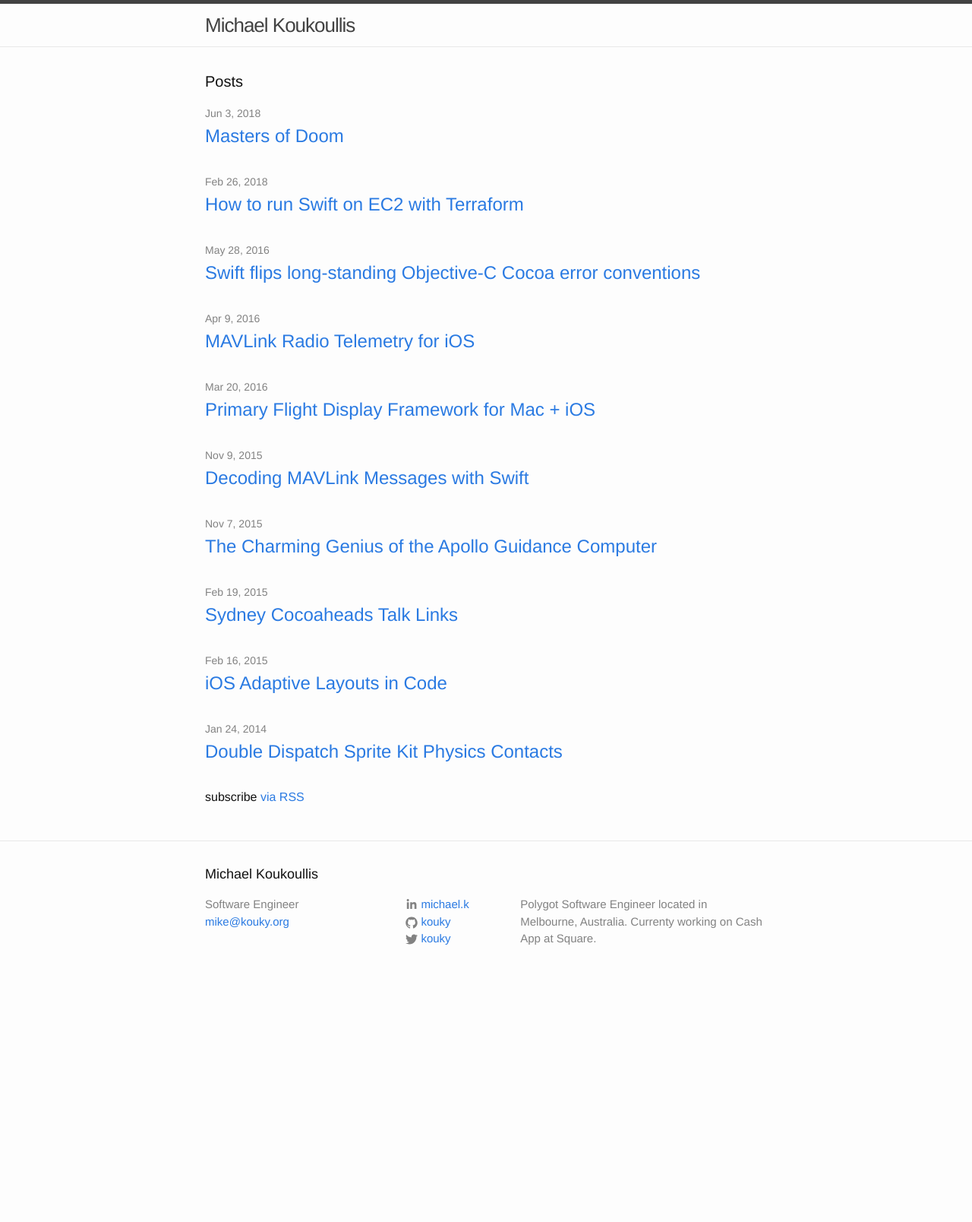
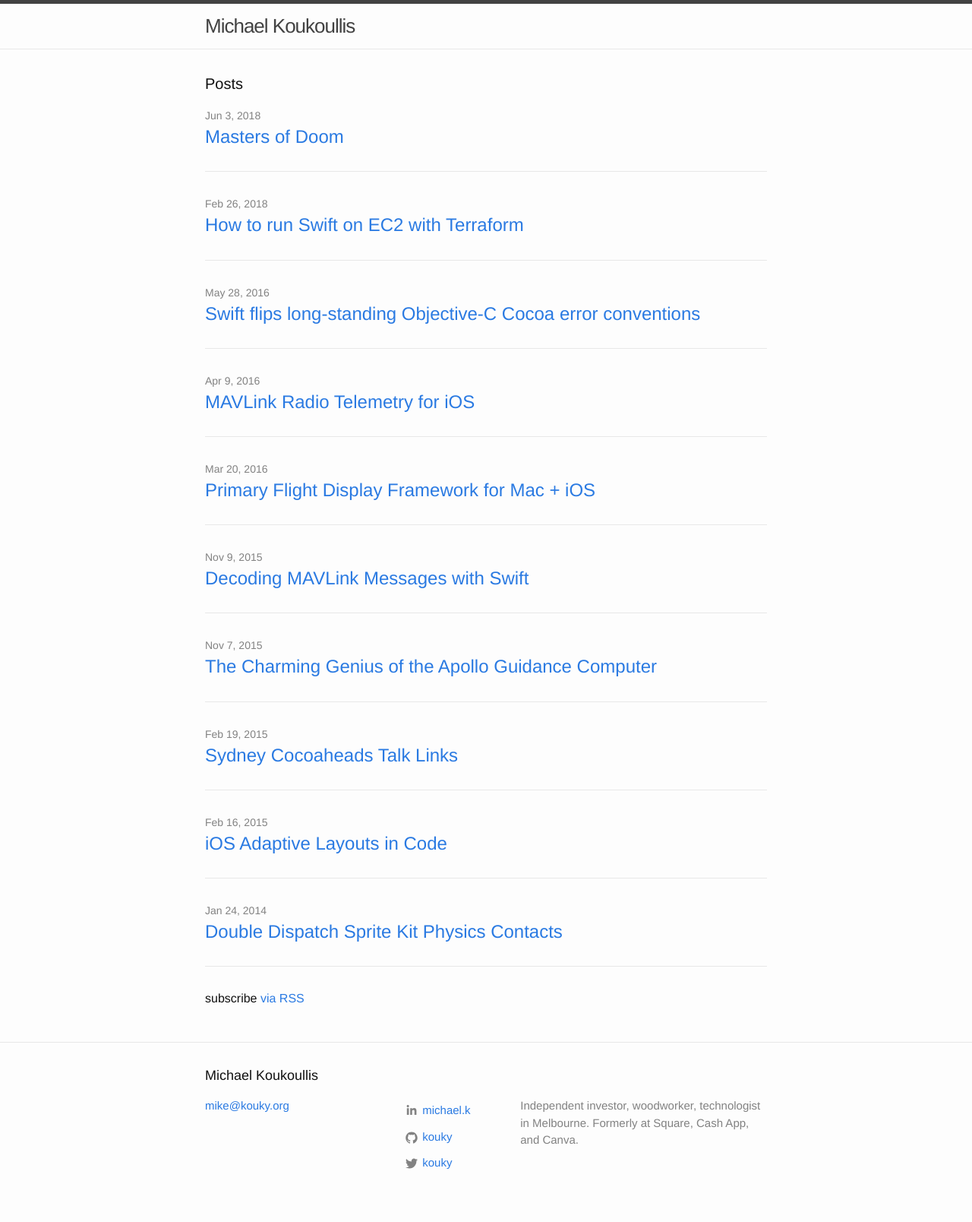
Before and after one commit to kouky/kouky.github.io, a Jekyll site: the page built from index.html, in a window 1280 px wide. Shown: the whole page at 76% size. Built offline with Jekyll 4.4.1, drawn with Linux system fonts in a browser that asks for light colours; before the commit the page ends 1307 px from its top, so only the background shows below that.

Commit message:
Refresh site setup, bio, and mobile styling

```diff
--- a/Gemfile
+++ b/Gemfile
@@ -1,2 +1,2 @@
 source 'https://rubygems.org'
-gem 'github-pages'
+gem 'github-pages', '~> 232'
--- a/_config.yml
+++ b/_config.yml
@@ -1,9 +1,8 @@
 # Site settings
 title: Michael Koukoullis
-role:  Software Engineer
 email: mike@kouky.org
 description: > # this means to ignore newlines until "baseurl:"
-  Polygot Software Engineer located in Melbourne, Australia. Currenty working on Cash App at Square.
+  Independent investor, woodworker, technologist in Melbourne. Formerly at Square, Cash App, and Canva.
 baseurl: "" # the subpath of your site, e.g. /blog/
 url: "http://kouky.org" # the base hostname & protocol for your site
 twitter_username: kouky
--- a/_includes/footer.html
+++ b/_includes/footer.html
@@ -7,7 +7,6 @@
     <div class="footer-col-wrapper">
       <div class="footer-col  footer-col-1">
         <ul class="contact-list">
-          <li>{{ site.role }}</li>
           <li><a href="mailto:{{ site.email }}">{{ site.email }}</a></li>
         </ul>
       </div>
--- a/_includes/head.html
+++ b/_includes/head.html
@@ -1,6 +1,6 @@
 <head>
     <meta charset="utf-8">
-    <meta name="viewport" content="width=device-width initial-scale=1" />
+    <meta name="viewport" content="width=device-width, initial-scale=1" />
     <meta http-equiv="X-UA-Compatible" content="IE=edge">
 
     <title>{% if page.title %}{{ page.title }}{% else %}{{ site.title }}{% endif %}</title>
--- a/_includes/header.html
+++ b/_includes/header.html
@@ -4,23 +4,16 @@
 
     <a class="site-title" href="{{ site.baseurl }}/">{{ site.title }}</a>
 
+    {% assign nav_pages = site.pages | where_exp: "item", "item.title" %}
+    {% if nav_pages.size > 0 %}
     <nav class="site-nav">
-      <a href="#" class="menu-icon">
-        <svg viewBox="0 0 18 15">
-          <path fill="#424242" d="M18,1.484c0,0.82-0.665,1.484-1.484,1.484H1.484C0.665,2.969,0,2.304,0,1.484l0,0C0,0.665,0.665,0,1.484,0 h15.031C17.335,0,18,0.665,18,1.484L18,1.484z"/>
-          <path fill="#424242" d="M18,7.516C18,8.335,17.335,9,16.516,9H1.484C0.665,9,0,8.335,0,7.516l0,0c0-0.82,0.665-1.484,1.484-1.484 h15.031C17.335,6.031,18,6.696,18,7.516L18,7.516z"/>
-          <path fill="#424242" d="M18,13.516C18,14.335,17.335,15,16.516,15H1.484C0.665,15,0,14.335,0,13.516l0,0 c0-0.82,0.665-1.484,1.484-1.484h15.031C17.335,12.031,18,12.696,18,13.516L18,13.516z"/>
-        </svg>
-      </a>
-
-      <div class="trigger">
-        {% for page in site.pages %}
-          {% if page.title %}
+      <div class="page-links">
+        {% for page in nav_pages %}
           <a class="page-link" href="{{ page.url | prepend: site.baseurl }}">{{ page.title }}</a>
-          {% endif %}
         {% endfor %}
       </div>
     </nav>
+    {% endif %}
 
   </div>
 
--- a/_sass/_base.scss
+++ b/_sass/_base.scss
@@ -92,6 +92,7 @@ h1, h2, h3, h4, h5, h6 {
  */
 a {
     color: $brand-color;
+    text-underline-offset: 0.14em;
     text-decoration: none;
 
     &:visited {
@@ -140,6 +141,7 @@ code {
 pre {
     padding: 8px 12px;
     overflow-x: scroll;
+    -webkit-overflow-scrolling: touch;
 
     > code {
         border: 0;
--- a/_sass/_layout.scss
+++ b/_sass/_layout.scss
@@ -6,16 +6,21 @@
     border-bottom: 1px solid $grey-color-light;
     min-height: 56px;
 
-    // Positioning context for the mobile navigation icon
-    position: relative;
+    .wrapper {
+        display: flex;
+        align-items: center;
+        justify-content: space-between;
+        gap: 20px;
+        padding-top: 14px;
+        padding-bottom: 14px;
+    }
 }
 
 .site-title {
     font-size: 26px;
-    line-height: 56px;
+    line-height: 1.2;
     letter-spacing: -1px;
     margin-bottom: 0;
-    float: left;
 
     &,
     &:visited {
@@ -24,65 +29,44 @@
 }
 
 .site-nav {
-    float: right;
-    line-height: 56px;
+    margin-left: auto;
 
-    .menu-icon {
-        display: none;
+    .page-links {
+        display: flex;
+        flex-wrap: wrap;
+        justify-content: flex-end;
+        gap: 10px;
     }
 
     .page-link {
         color: $text-color;
-        line-height: $base-line-height;
+        display: inline-block;
+        line-height: 1.2;
+        padding: 10px 14px;
+        border: 1px solid $grey-color-light;
+        border-radius: 999px;
+        text-decoration: none;
+    }
 
-        // Gaps between nav items, but not on the first one
-        &:not(:first-child) {
-            margin-left: 20px;
-        }
+    .page-link:hover {
+        background-color: $grey-color-light;
+        text-decoration: none;
     }
 
     @include media-query($on-palm) {
-        position: absolute;
-        top: 9px;
-        right: 30px;
-        background-color: $background-color;
-        border: 1px solid $grey-color-light;
-        border-radius: 5px;
-        text-align: right;
+        width: 100%;
+        margin-left: 0;
 
-        .menu-icon {
-            display: block;
-            float: right;
-            width: 36px;
-            height: 26px;
-            line-height: 0;
-            padding-top: 10px;
-            text-align: center;
+        .page-links {
+            justify-content: flex-start;
+        }
+    }
+}
 
-            > svg {
-                width: 18px;
-                height: 15px;
-
-                path {
-                    fill: $grey-color-dark;
-                }
-            }
-        }
-
-        .trigger {
-            clear: both;
-            display: none;
-        }
-
-        &:hover .trigger {
-            display: block;
-            padding-bottom: 5px;
-        }
-
-        .page-link {
-            display: block;
-            padding: 5px 10px;
-        }
+@include media-query($on-palm) {
+    .site-header .wrapper {
+        align-items: flex-start;
+        flex-direction: column;
     }
 }
 
@@ -175,6 +159,8 @@
 
     > li {
         margin-bottom: $spacing-unit;
+        padding-bottom: $spacing-unit / 2;
+        border-bottom: 1px solid $grey-color-light;
     }
 }
 
@@ -186,6 +172,7 @@
 .post-link {
     display: block;
     font-size: 24px;
+    line-height: 1.3;
 }
 
 
@@ -234,3 +221,10 @@
         }
     }
 }
+
+.social-media-list a {
+    align-items: center;
+    display: inline-flex;
+    gap: 6px;
+    padding: 6px 0;
+}
```
Also changed, not shown: Gemfile.lock, README.md, 2 other files.
